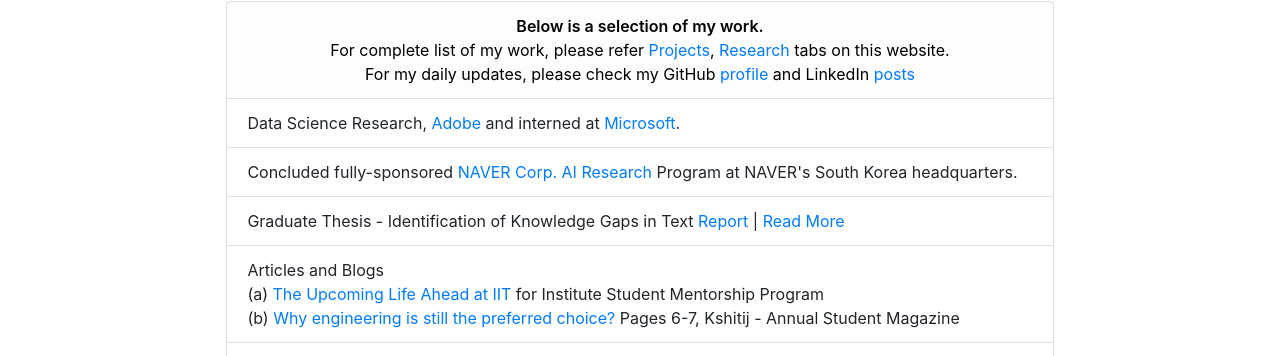
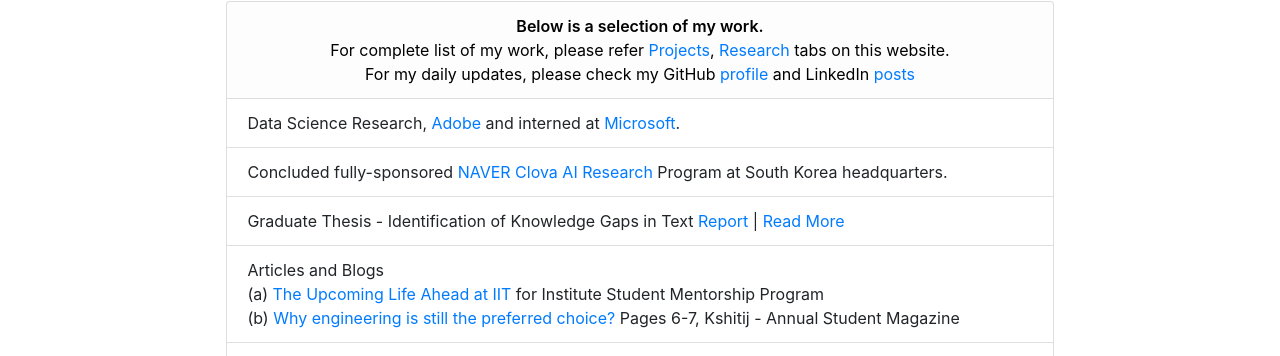
Before and after one commit to thenamangoyal/thenamangoyal.github.io, a Jekyll site: the page built from index.html, in a window 1280 px wide and 1308 px high. Shown: the part 219-575 px from the top of the window. Built offline with Jekyll 4.4.1, drawn with Linux system fonts in a browser that asks for light colours; nearby versions of some CDN libraries.

Commit message:
change update naver tag line

```diff
--- a/index.html
+++ b/index.html
@@ -58,8 +58,7 @@ layout: bootstrap
             and interned at <a target="_blank" href="https://www.microsoft.com/">Microsoft</a>.
         </li>
         <li class="list-group-item">Concluded fully-sponsored <a target="_blank"
-                href="https://clova.ai/m/en/research/research-areas.html">NAVER Corp. AI Research</a> Program
-            at NAVER's South Korea headquarters.</li>
+                href="https://clova.ai/m/en/research/research-areas.html">NAVER Clova AI Research</a> Program at South Korea headquarters.</li>
 
         <li class="list-group-item">
             <!-- Graduate in Computer Science from Indian Institute of Technology, <a
```
